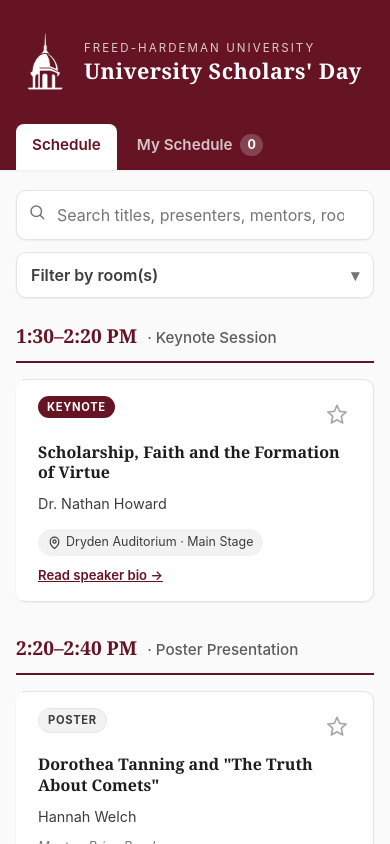
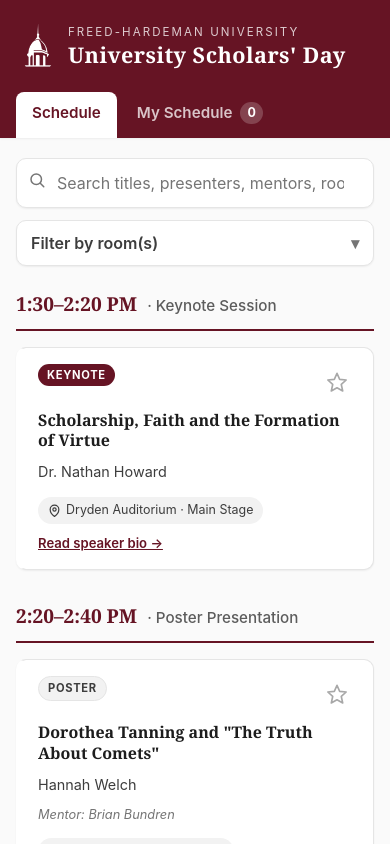
Before and after one commit to FHU/UniversityScholarsDay, a React (Vite) app: page / in a window 390 px wide. Shown: the top 844 px of the page. Built offline with nearby package versions, Linux system fonts and the light colour scheme.

Commit message:
Reduce NavBar height on mobile

```diff
--- a/src/styles/globals.css
+++ b/src/styles/globals.css
@@ -113,6 +113,13 @@
   padding-block: 1rem;
 }
 
+@media (width < 768px) {
+  .top-nav-header {
+    padding-block: 0.5rem;
+  }
+}
+
+
 .brand-row {
   display: flex;
   align-items: center;
@@ -123,6 +130,12 @@
   height: 64px;
   width: auto;
   flex-shrink: 0;
+}
+
+@media (width < 640px) {
+  .brand-logo {
+    height: 48px;
+  }
 }
 
 .brand {
@@ -161,7 +174,7 @@
   font-weight: 300;
 }
 
-@media screen and (width < 600px) {
+@media (width < 640px) {
   .brand-info {
     display: none;
   }
```
